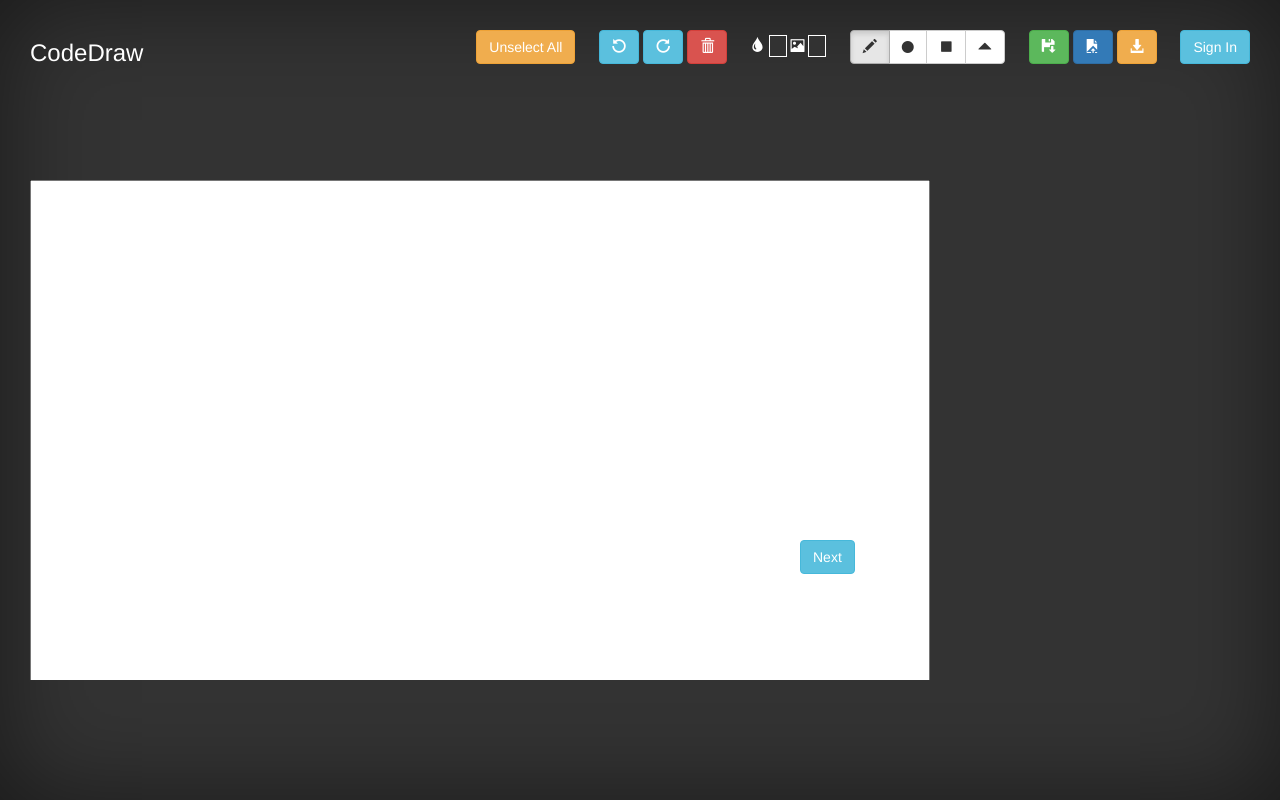
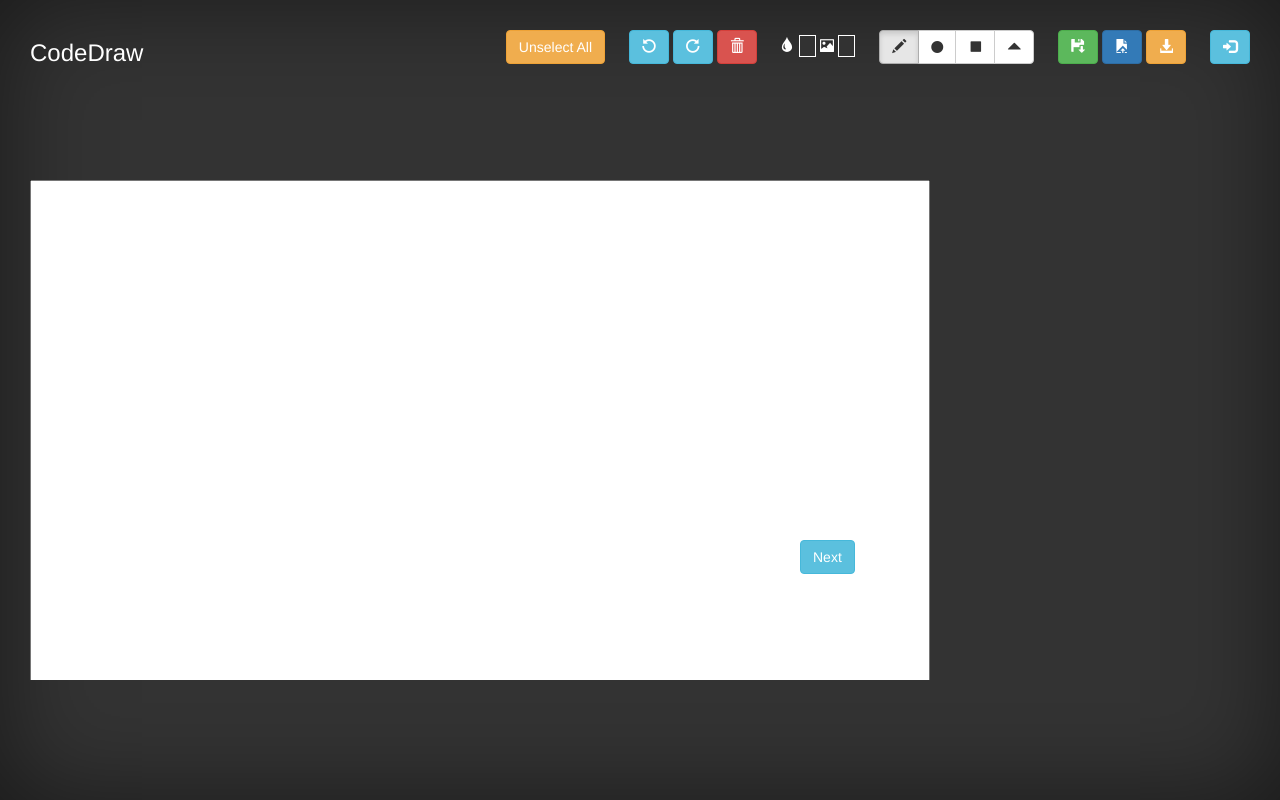
Before and after one commit to GetOffMyGit/Titanik_Digital_Ink, a website: page index.html in a window 1280 px wide. Drawn offline with nearby package versions, Linux system fonts and the light colour scheme.

Commit message:
Changed Sign In button.

```diff
--- a/index.html
+++ b/index.html
@@ -110,7 +110,7 @@
 									<button class="btn btn-primary" id="loadButton"><span aria-hidden="true" class="glyphicon glyphicon-open-file"></span></button>
 									<button id="pdfButton" class="btn btn-warning"><span aria-hidden="true" class="glyphicon glyphicon-download-alt"></span></button>
 								</li>
-								<li><button id="signInButton" class="btn btn-info">Sign In</button> </li>
+								<li><button id="signInButton" class="btn btn-info"><span aria-hidden="true" class="glyphicon glyphicon-log-in"></span></button> </li>
 							</ul>
 						</nav>
 					</div>
```
